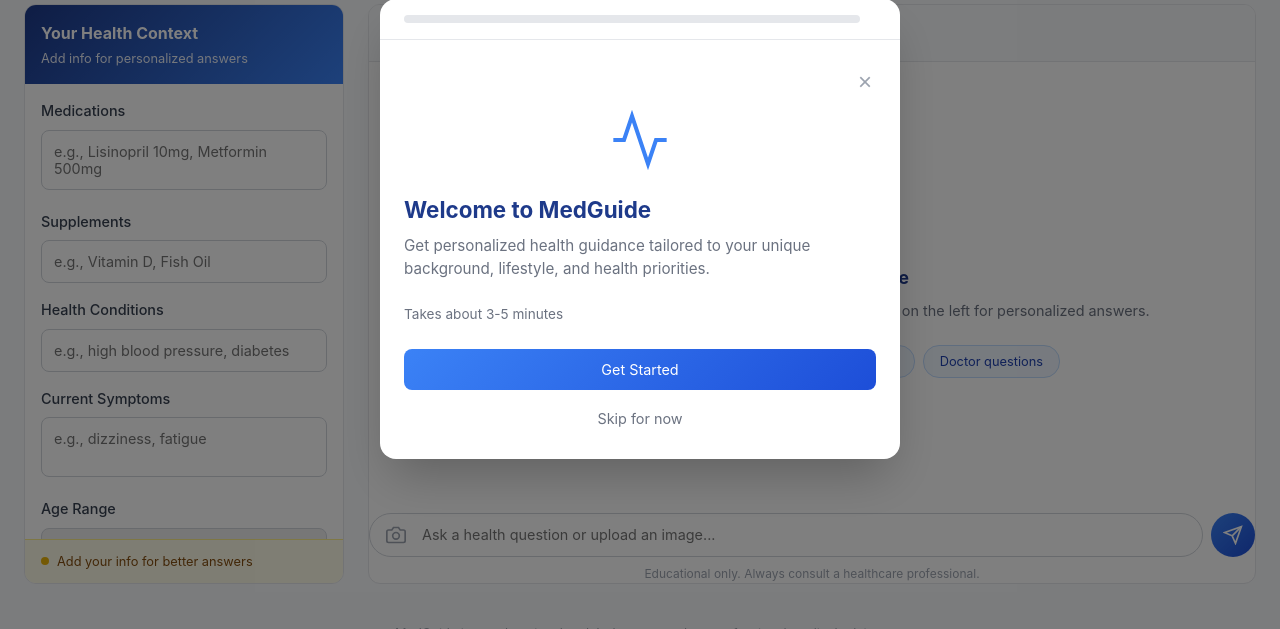
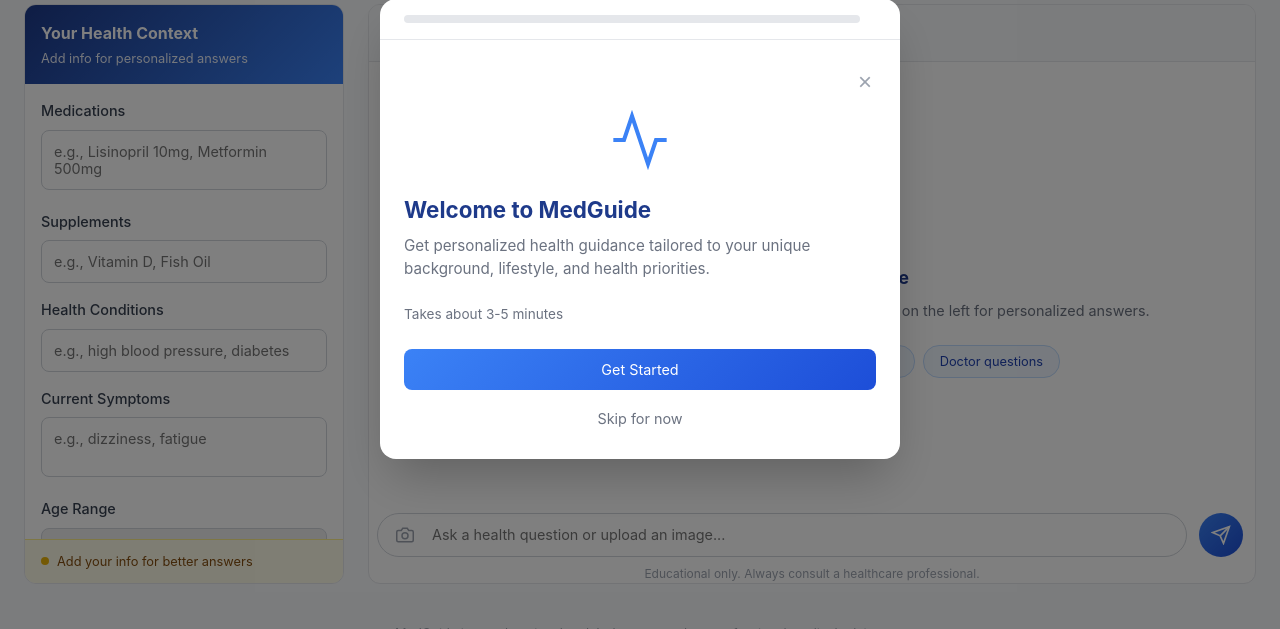
Before and after one commit to ponceamanuel1/medguide, a Flask app: page /app in a window 1280 px wide. Shown: the part 171-800 px from the top of the page. Run offline with Flask 3, Linux system fonts and the light colour scheme; parts of the project's set-up code (start-up, migrations or seed data) failed here and were passed over; some libraries are stand-ins or nearby versions.

Commit message:
Fix chat input spacing and camera icon positioning

```diff
--- a/templates/index.html
+++ b/templates/index.html
@@ -311,11 +311,15 @@
 
         /* Chat Input */
         .chat-input-area {
-            padding: 1rem;
+    padding: 1rem 2rem;
     border-top: 1px solid #e5e7eb;
     background: #f8fafc;
 }
-        .chat-input-wrapper { display: flex; gap: 0.5rem; }
+.chat-input-wrapper {
+    display: flex;
+    gap: 0.75rem;
+    margin: 0;
+}
 .chat-input-wrapper input {
     flex: 1;
     padding: 0.75rem 1rem;
@@ -1154,16 +1158,16 @@
                     </div>
         <div class="chat-input-wrapper">
     <input type="file" id="imageUpload" accept="image/*" style="display:none" onchange="handleImageUpload(this)">
-    <div style="flex:1;display:flex;align-items:center;border:1px solid #d1d5db;border-radius:1.5rem;background:#fff;overflow:hidden;padding:0 0.5rem;">
-        <button onclick="document.getElementById('imageUpload').click()" style="background:none;border:none;cursor:pointer;color:#9ca3af;display:flex;align-items:center;padding:0.5rem;flex-shrink:0;" title="Upload image">
-            <svg width="20" height="20" viewBox="0 0 24 24" fill="none" stroke="currentColor" stroke-width="2">
+    <div style="flex:1;display:flex;align-items:center;border:1px solid #d1d5db;border-radius:1.5rem;background:#fff;overflow:hidden;padding:0 0.5rem;margin-left:0.5rem;">
+        <button onclick="document.getElementById('imageUpload').click()" style="background:none;border:none;cursor:pointer;color:#9ca3af;display:flex;align-items:center;padding:0.4rem 0.4rem 0.4rem 0.6rem;flex-shrink:0;" title="Upload image">
+            <svg width="18" height="18" viewBox="0 0 24 24" fill="none" stroke="currentColor" stroke-width="2">
                 <path d="M23 19a2 2 0 0 1-2 2H3a2 2 0 0 1-2-2V8a2 2 0 0 1 2-2h4l2-3h6l2 3h4a2 2 0 0 1 2 2z"></path>
                 <circle cx="12" cy="13" r="4"></circle>
             </svg>
         </button>
-        <input type="text" id="chatInput" placeholder="Ask a health question or upload an image..." onkeypress="if(event.key==='Enter')sendMessage()" style="flex:1;border:none;outline:none;font-size:0.9rem;font-family:inherit;padding:0.75rem 0.5rem;background:transparent;">
-    </div>
-    <button class="chat-send-btn" onclick="sendMessage()">
+        <input type="text" id="chatInput" placeholder="Ask a health question or upload an image..." onkeypress="if(event.key==='Enter')sendMessage()" style="flex:1;border:none;outline:none;font-size:0.9rem;font-family:inherit;padding:0.75rem 0.75rem;background:transparent;">
+    </div>
+    <button class="chat-send-btn" onclick="sendMessage()" style="margin-right:0.75rem;">
         <svg viewBox="0 0 24 24" fill="none" stroke="currentColor" stroke-width="2">
             <line x1="22" y1="2" x2="11" y2="13"></line>
             <polygon points="22 2 15 22 11 13 2 9 22 2"></polygon>
```
Lines whose indentation alone changed are shown as unchanged.
